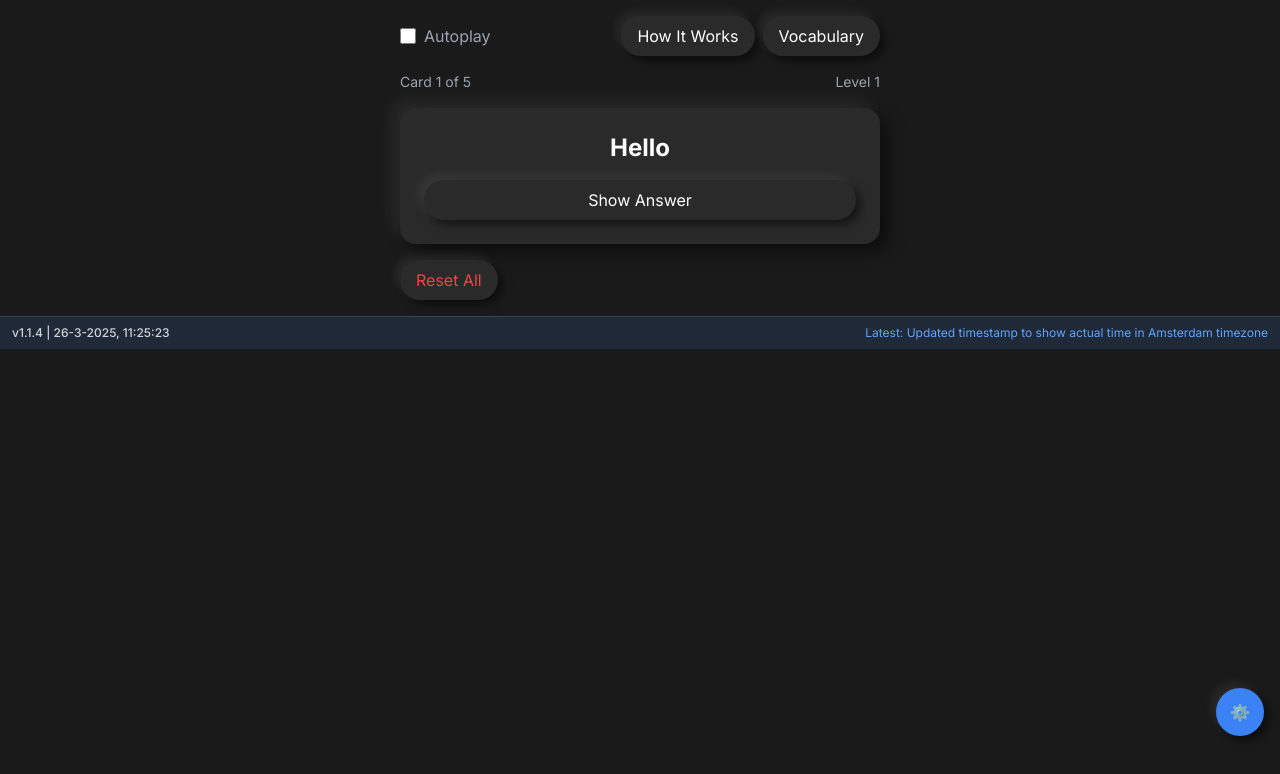
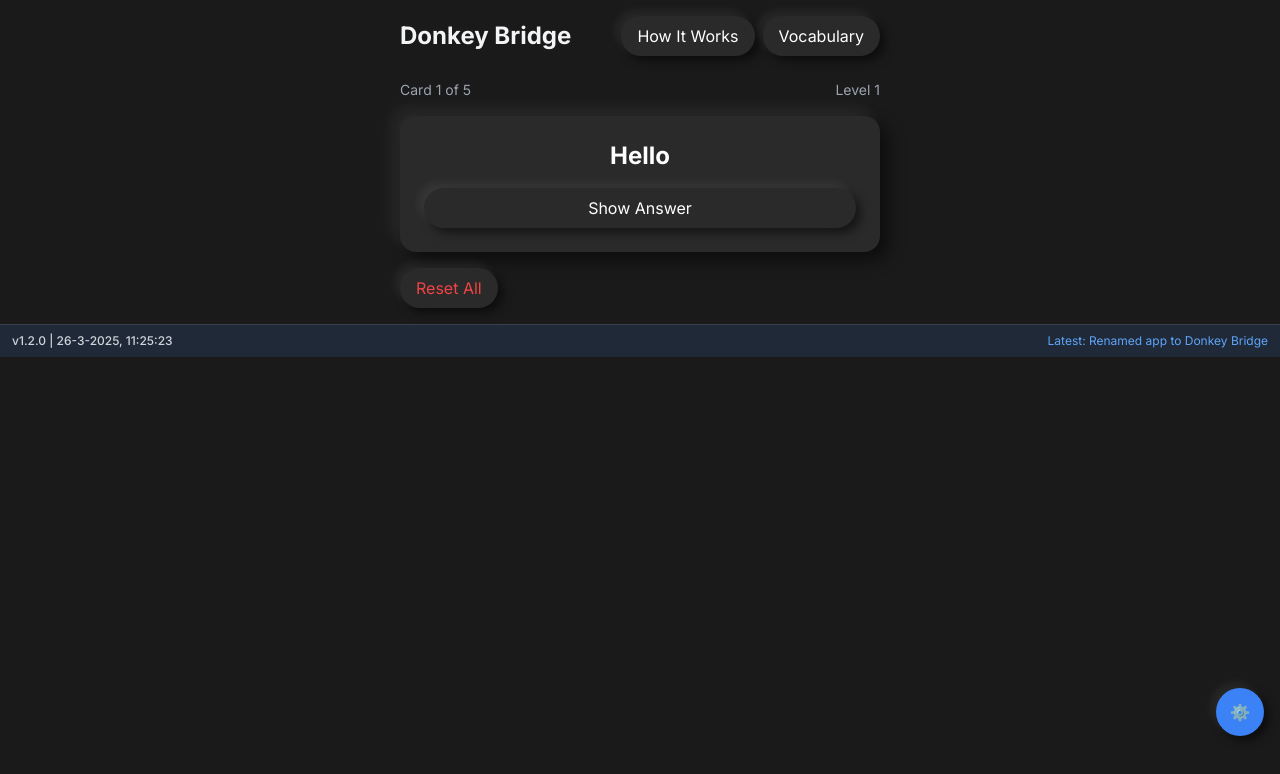
Before and after one commit to MaartenRischen/ThaiFlashcardsApp, a Next.js app: page / in a window 1280 px wide. Shown: the top 774 px of the page. Built offline with nearby package versions, Linux system fonts and the light colour scheme.

Commit message:
Rename app from Thai Flashcards to Donkey Bridge

```diff
--- a/app/layout.tsx
+++ b/app/layout.tsx
@@ -5,15 +5,15 @@ import { Inter } from 'next/font/google'
 const inter = Inter({ subsets: ['latin'] })
 
 export const metadata: Metadata = {
-  title: 'Thai Flashcards',
-  description: 'Learn Thai with spaced repetition flashcards',
+  title: 'Donkey Bridge - Thai Language Mnemonics',
+  description: 'Learn Thai vocabulary effectively with mnemonics and spaced repetition',
   viewport: 'width=device-width, initial-scale=1, maximum-scale=1, user-scalable=no',
   manifest: '/manifest.json',
   themeColor: '#ffffff',
   appleWebApp: {
     capable: true,
     statusBarStyle: 'default',
-    title: 'Thai Flashcards'
+    title: 'Donkey Bridge'
   },
   formatDetection: {
     telephone: false
@@ -30,7 +30,7 @@ export default function RootLayout({
       <head>
         <meta name="apple-mobile-web-app-capable" content="yes" />
         <meta name="apple-mobile-web-app-status-bar-style" content="default" />
-        <meta name="apple-mobile-web-app-title" content="Thai Flashcards" />
+        <meta name="apple-mobile-web-app-title" content="Donkey Bridge" />
         <meta name="format-detection" content="telephone=no" />
         <meta name="mobile-web-app-capable" content="yes" />
         <meta name="theme-color" content="#ffffff" />
--- a/app/page.tsx
+++ b/app/page.tsx
@@ -86,11 +86,11 @@ interface ExampleSentence {
   translation: string;
 }
 
-// Update version info with Amsterdam time zone
+// Update version info with new app name
 const VERSION_INFO = {
-  lastUpdated: new Date().toISOString(), // Current time that will be displayed in Amsterdam timezone
-  version: "1.1.4",
-  changes: "Updated timestamp to show actual time in Amsterdam timezone"
+  lastUpdated: new Date().toISOString(),
+  version: "1.2.0",
+  changes: "Renamed app to Donkey Bridge"
 };
 
 // Update phrases with real example sentences
@@ -447,19 +447,10 @@ export default function ThaiFlashcards() {
   };
 
   return (
-    <main className="min-h-screen bg-[#1a1a1a]">
-      <div className="max-w-lg mx-auto p-4 space-y-4">
-        {/* Top Navigation */}
-        <div className="flex justify-between items-center">
-          <label className="flex items-center space-x-2 text-gray-400">
-              <input
-                type="checkbox"
-                checked={autoplay}
-                onChange={(e) => setAutoplay(e.target.checked)}
-              className="form-checkbox h-4 w-4"
-              />
-              <span>Autoplay</span>
-            </label>
+    <main className="min-h-screen bg-[#1a1a1a] flex flex-col">
+      <div className="w-full max-w-lg mx-auto p-4 space-y-4">
+        <div className="flex justify-between items-center mb-6">
+          <h1 className="text-2xl font-bold text-gray-100">Donkey Bridge</h1>
           <div className="flex space-x-2">
             <button
               onClick={() => setShowHowItWorks(!showHowItWorks)}
@@ -680,7 +671,7 @@ export default function ThaiFlashcards() {
             </div>
             <div className="space-y-4 text-gray-300">
               <p>
-                <strong className="text-white">Flashcards:</strong> This app helps you learn Thai vocabulary using spaced repetition.
+                <strong className="text-white">Donkey Bridge:</strong> This app helps you learn Thai vocabulary using spaced repetition and mnemonics (memory aids or "donkey bridges").
               </p>
 
               <p>
```
Lines whose indentation alone changed are shown as unchanged.
